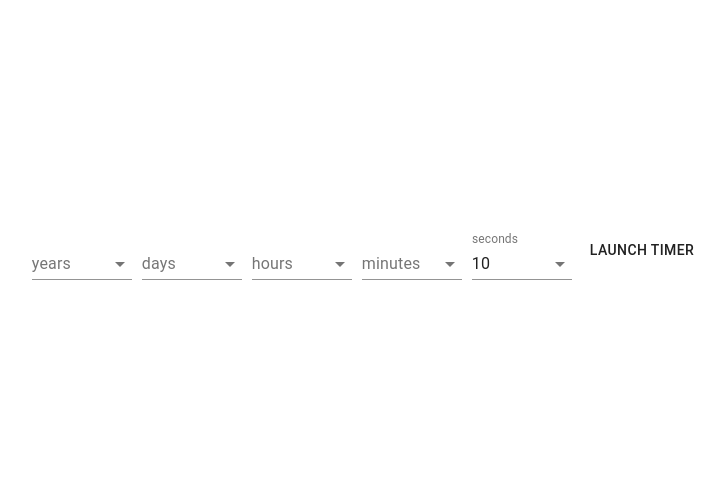
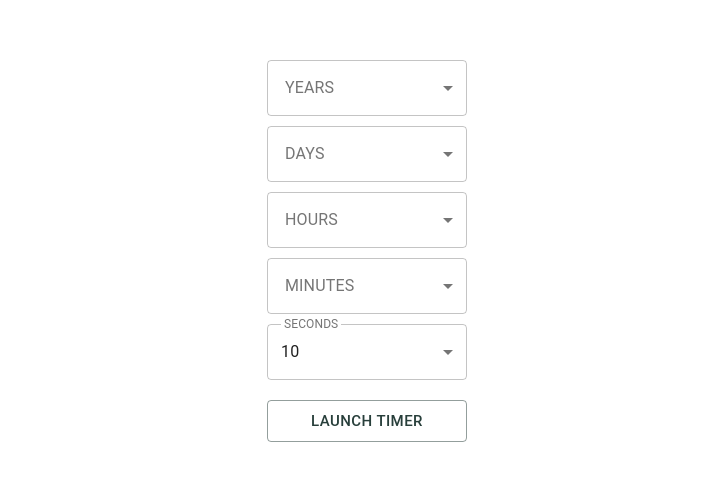
Before and after one commit to fredrikssongustav/timer-nextjs, a Next.js app: page / in a window 1280 px wide. Shown: the part 144-624 px from the top of the page, without its empty margins (273-997 px from the left). Built offline with nearby package versions, Linux system fonts and the light colour scheme.

Commit message:
Remove redundant styles, make prettier

```diff
--- a/pages/index.tsx
+++ b/pages/index.tsx
@@ -1,4 +1,3 @@
-import Head from 'next/head';
 import React, { useState } from 'react';
 
 import Router from 'next/router';
@@ -6,8 +5,9 @@ import {
   MenuItem,
 } from '@material-ui/core';
 import { StyledButton } from '../src/atoms/StyledButton';
-import { StyledContainer } from '../src/containers/StyledContainer/StyledContainer';
 import { StyledSelect } from '../src/atoms/StyledSelect';
+import { StyledFormContainer } from '../src/containers/StyledFormContainer/StyledFormContainer';
+import { StyledPage } from '../src/containers/StyledPage/StyledPage';
 
 export enum FormStateFields {
   S = 'S',
@@ -32,7 +32,7 @@ export const IndexForm: React.FC<IndexFormProps> = ({ submitForm, formState, upd
     <StyledSelect
       value={formState.Y}
       setValue={updateState}
-      placeholder="years"
+      placeholder="YEARS"
       field={FormStateFields.Y}
     >
       {
@@ -43,7 +43,7 @@ export const IndexForm: React.FC<IndexFormProps> = ({ submitForm, formState, upd
     <StyledSelect
       value={formState.D}
       setValue={updateState}
-      placeholder="days"
+      placeholder="DAYS"
       field={FormStateFields.D}
     >
       {
@@ -54,7 +54,7 @@ export const IndexForm: React.FC<IndexFormProps> = ({ submitForm, formState, upd
     <StyledSelect
       value={formState.H}
       setValue={updateState}
-      placeholder="hours"
+      placeholder="HOURS"
       field={FormStateFields.H}
     >
       {
@@ -64,8 +64,9 @@ export const IndexForm: React.FC<IndexFormProps> = ({ submitForm, formState, upd
     </StyledSelect>
     <StyledSelect
       value={formState.M}
+      key="min"
       setValue={updateState}
-      placeholder="minutes"
+      placeholder="MINUTES"
       field={FormStateFields.M}
     >
       {
@@ -76,7 +77,7 @@ export const IndexForm: React.FC<IndexFormProps> = ({ submitForm, formState, upd
     <StyledSelect
       value={formState.S}
       setValue={updateState}
-      placeholder="seconds"
+      placeholder="SECONDS"
       field={FormStateFields.S}
     >
       {
@@ -84,7 +85,13 @@ export const IndexForm: React.FC<IndexFormProps> = ({ submitForm, formState, upd
             <MenuItem value={index}>{index}</MenuItem>))
         }
     </StyledSelect>
-    <StyledButton data-testid="submit-button" type="submit">
+    <StyledButton
+      data-testid="submit-button"
+      type="submit"
+      variant="outlined"
+      color="primary"
+      size="large"
+    >
         Launch timer
     </StyledButton>
   </form>
@@ -108,26 +115,11 @@ const IndexPage: React.FC = () => {
   };
 
   return (
-    <div>
-      <Head>
-        <meta name="viewport" content="width=device-width, initial-scale=1, height=device-height, user-scalable=no" />
-        <meta charSet="utf-8" />
-        <title>A Timer</title>
-      </Head>
-      <style>
-        {`
-      body {
-        font: 11px menlo;
-        color: #fff;
-        margin:0;
-      }
-    `}
-      </style>
-      <StyledContainer>
+    <StyledPage>
+      <StyledFormContainer>
         <IndexForm submitForm={submitForm} formState={state} updateState={updateState} />
-      </StyledContainer>
-
-    </div>
+      </StyledFormContainer>
+    </StyledPage>
   );
 };
 
--- a/src/atoms/CircleSVG.tsx
+++ b/src/atoms/CircleSVG.tsx
@@ -15,7 +15,7 @@ export const CircleSVG: React.FC<CircleSVGProps> = (
         a 15.9155 15.9155 0 0 1 0 -31.831"
       fill="none"
       stroke={color.toString()}
-      strokeWidth="3"
+      strokeWidth="4"
       strokeDasharray={`${progress.toString()},100`}
     />
   </svg>
--- a/src/atoms/StyledButton.tsx
+++ b/src/atoms/StyledButton.tsx
@@ -1,3 +1,9 @@
 import { Button } from '@material-ui/core';
+import styled from 'styled-components';
 
-export const StyledButton = Button;
+export const StyledButton = styled(Button)`
+max-width:300px;
+&&{
+    margin:10px 0px;
+    width:100%;
+}`;
--- a/src/atoms/StyledSelect.tsx
+++ b/src/atoms/StyledSelect.tsx
@@ -4,11 +4,19 @@ import styled from 'styled-components';
 import { FormStateFields } from '../../pages';
 
 
-const StyledSelectInner = styled(Select)`
-width:100px;
-margin-right:10px;
+const StyledFormControl = styled(FormControl)`
+width:100%;
+&& {
+  margin-bottom:10px;
+  div:focus{background-color: white;};
+};
+`;
 
-`;
+const StyledInputLabel = styled(InputLabel)`
+background:white;
+&& {
+  padding:0px 4px;
+}`;
 
 type StyledSelectProps = React.ComponentProps<FunctionComponent> & {
     value: string;
@@ -21,9 +29,9 @@ type StyledSelectProps = React.ComponentProps<FunctionComponent> & {
 export const StyledSelect: React.FC<StyledSelectProps> = ({
   children, setValue, value, placeholder, field, ...props
 }: StyledSelectProps) => (
-  <FormControl {...props} data-testid="select-field">
-    <InputLabel>{placeholder}</InputLabel>
-    <StyledSelectInner
+  <StyledFormControl {...props} data-testid="select-field" variant="outlined">
+    <StyledInputLabel>{placeholder}</StyledInputLabel>
+    <Select
       data-testid="select-field-input"
       value={value}
       onChange={(e: React.ChangeEvent<{ value: unknown }>): void => {
@@ -33,6 +41,6 @@ export const StyledSelect: React.FC<StyledSelectProps> = ({
       }}
     >
       {children}
-    </StyledSelectInner>
-  </FormControl>
+    </Select>
+  </StyledFormControl>
 );
--- a/src/components/ClockController/ClockController.styles.tsx
+++ b/src/components/ClockController/ClockController.styles.tsx
@@ -1,5 +1,6 @@
 import styled from 'styled-components';
 
 export const ClockContainer = styled.div`
-height:500px;
-width:500px;`;
+max-height:300px;
+max-width:300px;
+width:100%;`;
--- a/src/containers/StyledContainer/StyledContainer.tsx
+++ b/src/containers/StyledContainer/StyledContainer.tsx
@@ -1,7 +1,6 @@
 import styled from 'styled-components';
-import * as React from 'react';
 
-const StyledBox = styled.div`
+export const StyledContainer = styled.div`
 display:flex;
 justify-content:center;
 align-items:center;
@@ -9,10 +8,10 @@ flex-directions:column;
 height:100vh;
 `;
 
-export const StyledContainer: React.FC = (
-  { children }: React.ComponentProps<React.FunctionComponent>,
-) => (
-  <StyledBox>
-    {children}
-  </StyledBox>
-);
+// export const StyledContainer: React.FC = (
+//   { children }: React.ComponentProps<React.FunctionComponent>,
+// ) => (
+//   <StyledAppWindow>
+//     {children}
+//   </StyledBox>
+// );
--- /dev/null
+++ b/src/containers/StyledFormContainer/StyledFormContainer.tsx
@@ -0,0 +1,6 @@
+import styled from 'styled-components';
+
+export const StyledFormContainer = styled.div`
+width:15%;
+min-width:200px;
+`;
--- /dev/null
+++ b/src/containers/StyledPage/StyledPage.tsx
@@ -0,0 +1,35 @@
+import React from 'react';
+import Head from 'next/head';
+import { ThemeProvider, createMuiTheme } from '@material-ui/core/styles';
+import { StyledContainer } from '../StyledContainer/StyledContainer';
+
+const theme = createMuiTheme({
+  palette: {
+    primary: { 500: '#283F3B' },
+  },
+});
+
+export const StyledPage = ({ children }) => (
+  <div>
+    <Head>
+      <meta name="viewport" content="width=device-width, initial-scale=1, height=device-height, user-scalable=no" />
+      <meta charSet="utf-8" />
+      <title>A Timer</title>
+    </Head>
+    <style>
+      {`
+      body {
+        font: 11px menlo;
+        color: #fff;
+        margin:0;
+      }
+    `}
+    </style>
+    <ThemeProvider theme={theme}>
+      <span />
+      <StyledContainer>
+        {children}
+      </StyledContainer>
+    </ThemeProvider>
+  </div>
+);
--- a/src/organisms/StyledTimer/StyledTimer.tsx
+++ b/src/organisms/StyledTimer/StyledTimer.tsx
@@ -7,7 +7,7 @@ type StyledTimerProps = {
 }
 
 export const StyledTimer: React.FC<StyledTimerProps> = (
-  { progress = 100, color = '#000' }: StyledTimerProps,
+  { progress = 100, color = '#283F3B' }: StyledTimerProps,
 ) => (
   <CircleSVG progress={progress} color={color} />
 );
```
Also changed, not shown: pages/clock.tsx (+15 -5 lines), src/components/Clock.tsx (+5 -2 lines), src/containers/StyledClockContainer/StyledClockContainer.tsx (added, +9 -0 lines).
